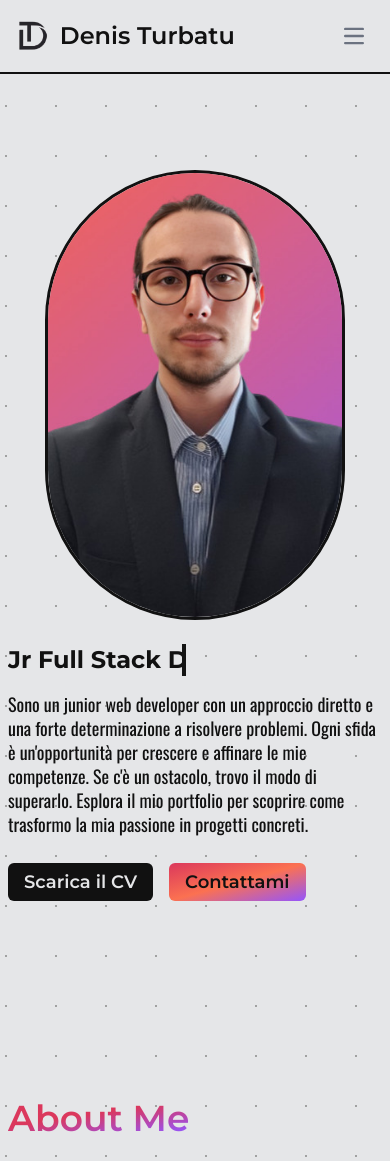
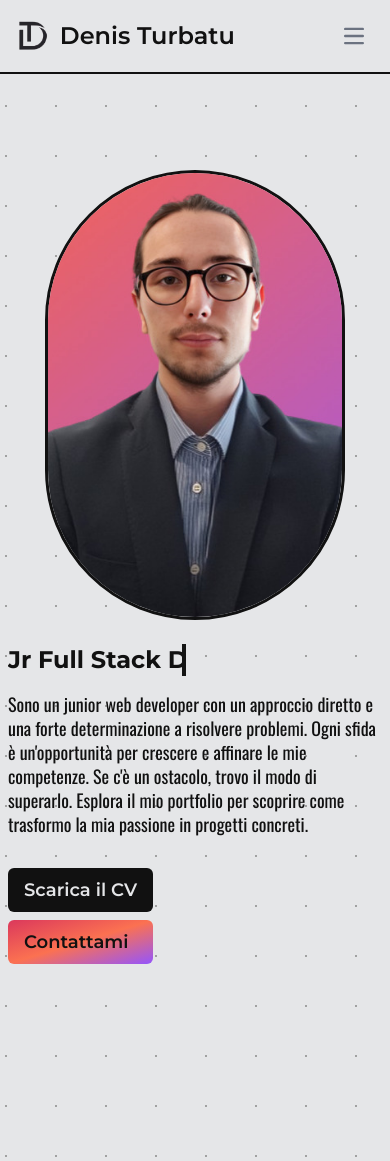
Before and after one commit to Denis-Turbatu/portfolio, a Vue app: page / in a window 390 px wide. Shown: the top 1161 px of the page. Built offline with nearby package versions, Linux system fonts and the light colour scheme.

Commit message:
fix: title in browser + hero button breakpoint

```diff
--- a/index.html
+++ b/index.html
@@ -10,7 +10,7 @@
   <link
     href="https://fonts.googleapis.com/css2?family=Montserrat:ital,wght@0,100..900;1,100..900&family=Oswald:wght@200..700&display=swap"
     rel="stylesheet">
-  <title>Vite App</title>
+  <title>Portfolio</title>
 </head>
 
 <body>
--- a/src/components/AppHero.vue
+++ b/src/components/AppHero.vue
@@ -39,7 +39,7 @@
                 forte determinazione a risolvere problemi. Ogni sfida è un'opportunità per crescere e affinare le mie
                 competenze. Se c'è un ostacolo, trovo il modo di superarlo. Esplora il mio portfolio per scoprire come
                 trasformo la mia passione in progetti concreti.</p>
-            <div class="space-x-4">
+            <div class="flex flex-col md:flex-row gap-2 max-w-max">
                 <a class="font-sans text-lg font-semibold py-2 px-4 bg-raisin text-platinum dark:bg-platinum dark:text-raisin rounded-md transition duration-500 ease-in-out hover:bg-gradient-to-br hover:from-ceris hover:via-orange hover:to-lavanda dark:hover:text-platinum hover:text-raisin"
                     href="/DENIS_TURBATU_CV.pdf" download id="CV" alt="Curriculum Vitae">Scarica il
                     CV</a>
```
